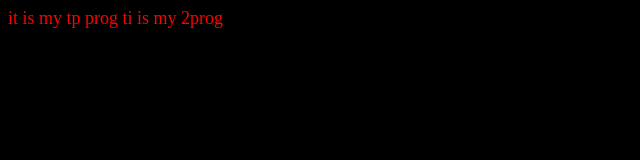
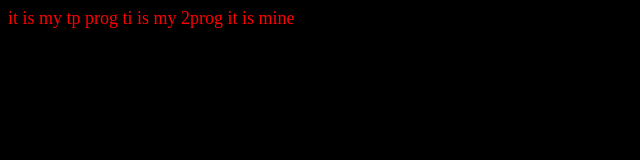
Before and after one commit to TAPalaa/tptest, a plain HTML site: page index.html in a window 1280 px wide. Shown: the full height of the page, 0-640 px from the left. Drawn offline with Linux system fonts and the light colour scheme.

Commit message:
edit html

```diff
--- a/index.html
+++ b/index.html
@@ -9,5 +9,6 @@
 <body>
     it is my tp prog
     ti is my 2prog
+    it is mine
 </body>
 </html>
```
